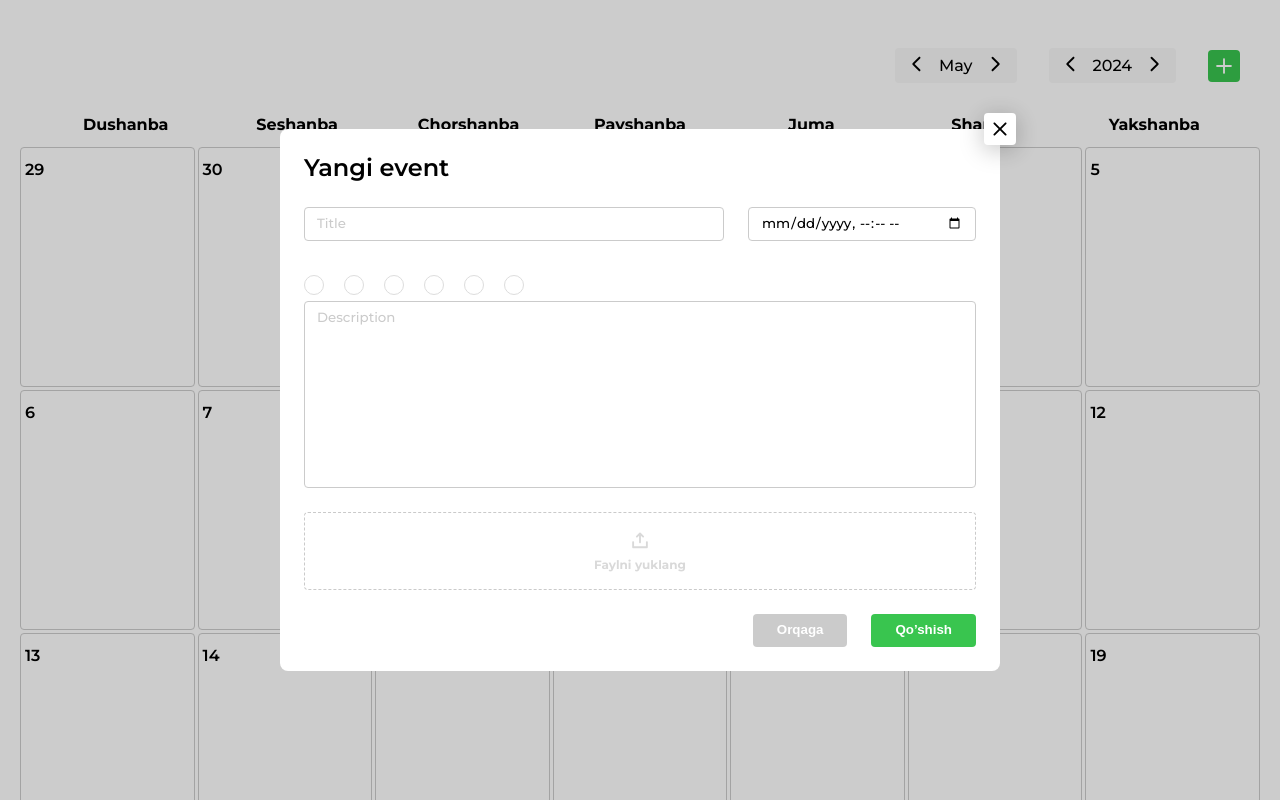
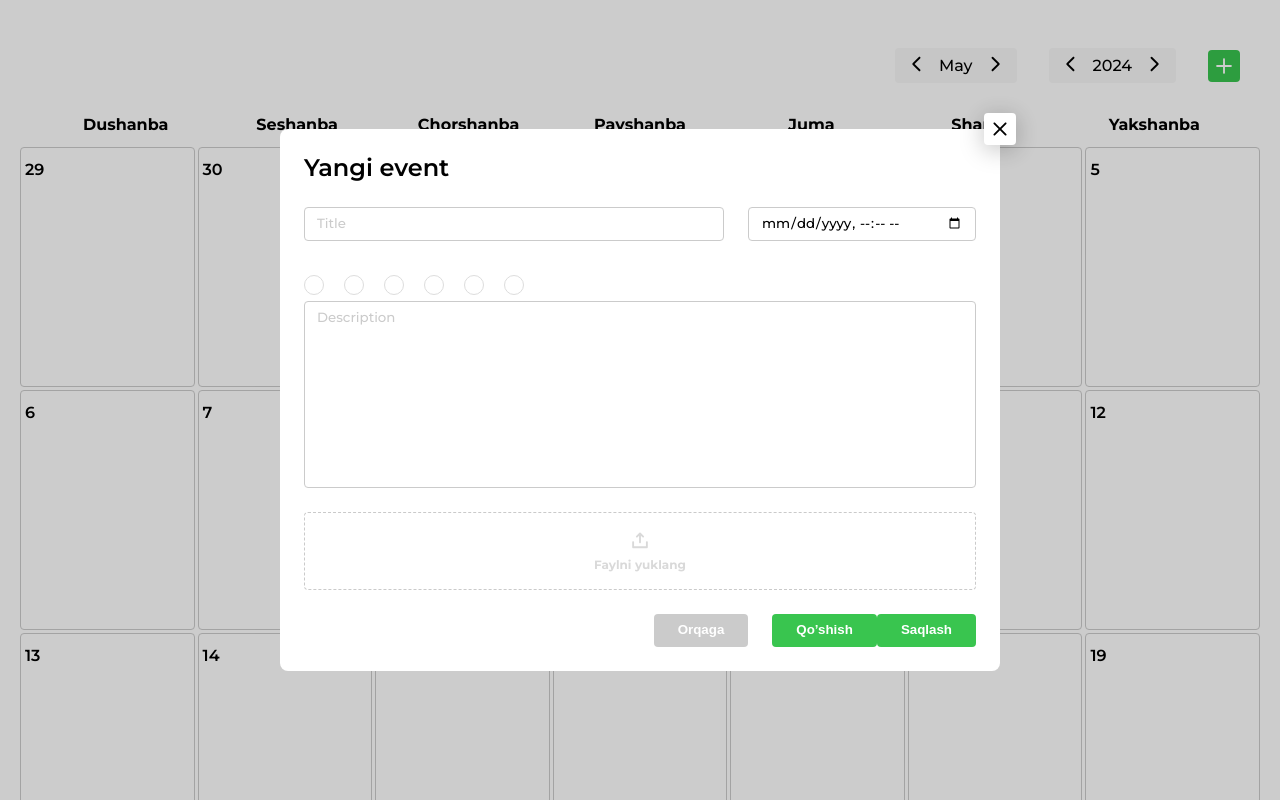
Before and after one commit to akramjonnuriddinov/osg-task, a Vue app: page / in a window 1280 px wide. Both pictures are taken after a click on the button 1224 px from the left and 65 px from the top of the page. Shown: the top 800 px of the page. Built offline with nearby package versions, Linux system fonts and the light colour scheme.

Commit message:
Add update

```diff
--- a/src/components/TaskComponent.vue
+++ b/src/components/TaskComponent.vue
@@ -14,20 +14,6 @@ const currentMonth = ref<number>(new Date().getMonth())
 const currentYear = ref<number>(new Date().getFullYear())
 const currentDate = ref<Date>(new Date(currentYear.value, currentMonth.value))
 
-// const allDays = (date: Date): number[] => {
-//   const firstDay = new Date(date.getFullYear(), date.getMonth(), 1)
-//   const dayOfWeek = firstDay.getDay()
-//   const startOfWeekOffset = (dayOfWeek === 0 ? -6 : 1) - dayOfWeek
-//   const startOfWeek = new Date(firstDay)
-//   startOfWeek.setDate(firstDay.getDate() + startOfWeekOffset)
-
-//   return Array.from({ length: 35 }, (_, i) => {
-//     const currentDate = new Date(startOfWeek)
-//     currentDate.setDate(startOfWeek.getDate() + i)
-//     return currentDate.getDate()
-//   })
-// }
-
 const getCurrentDays = (date: any) => {
   let firstDay = new Date(date.setDate(1)) //01.05.2024;
   const dayOfWeek = firstDay.getDay()
@@ -42,35 +28,6 @@ const getCurrentDays = (date: any) => {
   }
   return result
 }
-
-function changeDateTop(dateString: string): string {
-  let date = new Date(dateString)
-
-  // Adjust the date by adding 6 days
-  date.setDate(date.getDate() + 6)
-
-  // Adjust the time by adding 8 hours and 50 minutes
-  date.setHours(date.getHours() + 8)
-  date.setMinutes(date.getMinutes() + 50)
-
-  // Extract the components
-  let year = date.getFullYear()
-  let month = (date.getMonth() + 1).toString().padStart(2, '0') // Months are zero-indexed
-  let day = date.getDate().toString().padStart(2, '0')
-  let hours = date.getHours().toString().padStart(2, '0')
-  let minutes = date.getMinutes().toString().padStart(2, '0')
-
-  // Format the date string
-  let formattedDate = `${year}-${month}-${day}T${hours}:${minutes}`
-
-  return formattedDate
-}
-
-// Example usage
-let dateString: string = 'Thu May 09 2024 00:00:00 GMT+0500 (Uzbekistan Standard Time)'
-console.log(changeDateTop(dateString)) // Output: 2024-05-15T08:50
-
-// console.log(getCurrentDays(new Date()))
 
 const changeDate = () => {
   currentDate.value = new Date(currentYear.value, currentMonth.value)
@@ -100,6 +57,7 @@ const goToPreviousYear = () => {
   currentYear.value -= 1
   changeDate()
 }
+
 const goToNextYear = () => {
   currentYear.value += 1
   changeDate()
@@ -120,6 +78,11 @@ const filterByTime = (time: any) => {
     return dateA.getTime() - dateB.getTime()
   })
   return sortedTime
+}
+
+const openModal = (id: any) => {
+  emit('open-modal')
+  console.log('task-id', id)
 }
 </script>
 
@@ -161,6 +124,7 @@ const filterByTime = (time: any) => {
     <div class="all-tasks">
       <task-item
         v-for="date in getCurrentDays(currentDate)"
+        @open-modal="openModal"
         :key="date.getDay"
         :tasks="filterByTime(date)"
         :date="date"
--- a/src/components/TaskItem.vue
+++ b/src/components/TaskItem.vue
@@ -1,12 +1,19 @@
 <script setup lang="ts">
 defineProps(['tasks', 'date'])
+import { useTaskStore } from '@/store'
+const store = useTaskStore()
 </script>
 
 <template>
   <div class="task-wrapper">
     <span class="task-wrapper__day">{{ date.getDate() }}</span>
     <ul calss="tasks">
-      <li v-for="task in tasks" :key="task.date" class="tasks__item">
+      <li
+        v-for="task in tasks"
+        :key="task.date"
+        class="tasks__item"
+        @click="$emit('open-modal', task.id), store.updateId(task.id)"
+      >
         <span>{{ task.title }}</span>
         <span class="circle" :style="{ backgroundColor: task.status }"></span>
       </li>
@@ -22,6 +29,7 @@ defineProps(['tasks', 'date'])
   max-width: 240px;
   width: 100%;
   height: 240px;
+  cursor: pointer;
 }
 
 .task-wrapper__day {
--- a/src/components/TaskModal.vue
+++ b/src/components/TaskModal.vue
@@ -1,5 +1,5 @@
 <script setup lang="ts">
-import { reactive } from 'vue'
+import { ref } from 'vue'
 import { useImage } from '@/composables/useImage'
 import { useTaskStore } from '@/store'
 import { v4 as uuidv4 } from 'uuid'
@@ -12,7 +12,8 @@ const store = useTaskStore()
 const emit = defineEmits<{
   (event: 'close-modal'): void
 }>()
-const task = reactive<Task>({
+
+const initialTask = ref<Task>({
   id: uuidv4(),
   title: '',
   date: '',
@@ -20,6 +21,34 @@ const task = reactive<Task>({
   file: '',
   status: '',
 })
+
+const values = store.tasks.filter((item: any) => item.id === store.id)
+const task = ref<Task>({
+  ...initialTask.value,
+  ...values,
+})
+
+console.log(store.id, values)
+
+const updateTask = () => {
+  const taskIndex = store.tasks.findIndex((task) => task.id === store.id)
+  if (taskIndex !== -1) {
+    const taskToUpdate = store.tasks[taskIndex]
+    taskToUpdate.title = task.value.title
+    taskToUpdate.description = task.value.description
+    taskToUpdate.file = task.value.file
+    taskToUpdate.status = task.value.status
+  }
+}
+
+// store.tasks[taskIndex] = {
+//   id: 'new-id',
+//   title: 'new-title',
+//   date: 'new-date',
+//   description: 'new-description',
+//   file: 'new-file',
+//   status: 'new-status',
+// }
 </script>
 
 <template>
@@ -51,7 +80,7 @@ const task = reactive<Task>({
         <div class="modal__btn-wrapper">
           <base-button @click="emit('close-modal')" color="#cbcbcb" class="modal__btn-back" />
           <base-button @click="store.addTask(task), emit('close-modal')" text="Qo’shish" />
-          <base-button v-if="false" @click="store.updateTask(task), emit('close-modal')" text="Saqlash" />
+          <base-button @click="updateTask" text="Saqlash" />
         </div>
       </div>
     </div>
--- a/src/pages/HomeView.vue
+++ b/src/pages/HomeView.vue
@@ -14,7 +14,6 @@ const openModal = () => {
 
 <template>
   <task-component @open-modal="openModal" />
-  <transition>
-    <task-modal v-if="isShow" @close-modal="closeModal" />
-  </transition>
+  <task-modal v-if="isShow" @close-modal="closeModal" />
+  <transition> </transition>
 </template>
--- a/src/store/index.ts
+++ b/src/store/index.ts
@@ -4,22 +4,41 @@ import type { Task } from '@/types'
 export const useTaskStore = defineStore('task', {
   state: () => ({
     tasks: [] as Task[],
+    id: '' as string
   }),
   getters: {
   },
   actions: {
     addTask(task: Task) {
       this.tasks.unshift(task)
-      console.log(this.tasks)
-      // const [year, month, day] = this.tasks[0].date.split('-').map(Number)
     },
-    updateTask(task: Task) {
-      const index = this.tasks.findIndex((item: Task) => item.id === task.id)
-      this.tasks[index] = task
+    // updateTask(task: Task) {
+    //   const index = this.tasks.findIndex((item: Task) => item.id === task.id)
+    //   this.tasks[index] = task
+    //   console.log('taks')
+    //   console.log(task)
+    // },
+    updateTask() {
+      this.tasks.forEach((item: Task) => {
+        if (item.title == 'my-title') {
+          console.log('hey')
+          item = {
+            id: 'string',
+            title: 'string',
+            date: 'string',
+            description: 'string',
+            file: 'string',
+            status: 'string',
+          }
+        }
+      })
     },
     deleteTask(id: string) {
       const index = this.tasks.findIndex((item: Task) => item.id === id)
       this.tasks.splice(index, 1)
     },
+    updateId(id: string) {
+      this.id = id
+    }
   },
 })
```
